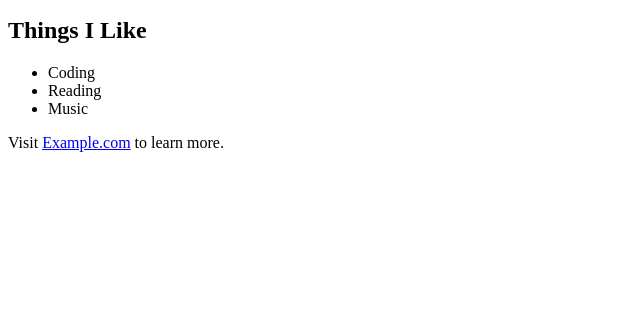
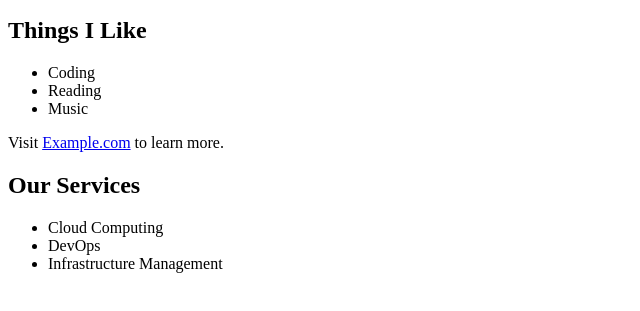
Before and after one commit to aravindubodadasari/HTML-CICD-Project, a plain HTML site: page index.html in a window 1280 px wide. Shown: the part 101-412 px from the top of the page, without its empty margins (0-640 px from the left). Drawn offline with Linux system fonts and the light colour scheme.

Commit message:
Added services section

```diff
--- a/index.html
+++ b/index.html
@@ -21,3 +21,13 @@
 
 </body>
 </html>
+
+<section>
+    <h2>Our Services</h2>
+
+    <ul>
+        <li>Cloud Computing</li>
+        <li>DevOps</li>
+        <li>Infrastructure Management</li>
+    </ul>
+</section>
```
